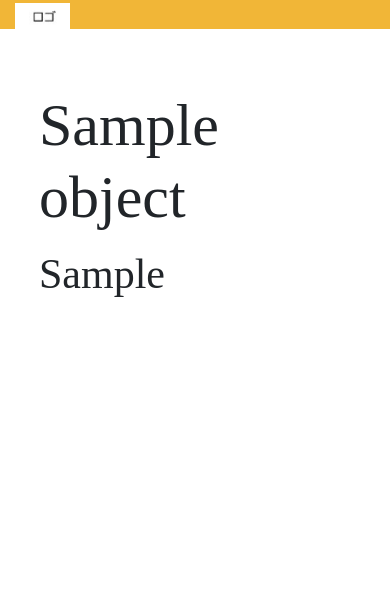
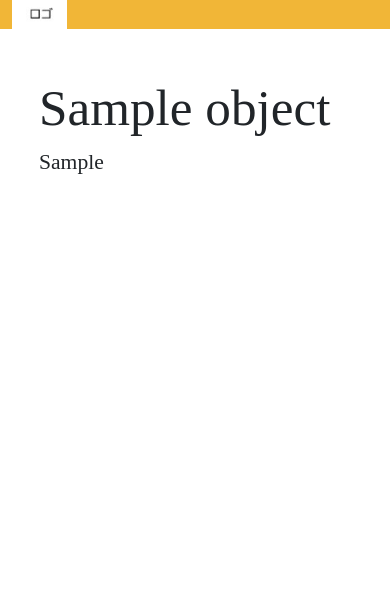
Before and after one commit to ttiz/ta2_python_blog, a Django app: template mount/app/Django/templates/tech/article_detail.html in a window 390 px wide. Shown: the top 589 px of the page. Run offline with Django 4.2, Linux system fonts and the light colour scheme; the template is opened without the code that fills it: most values are stand-ins (such as "Sample title", 1, 10 or a date in 2020); some libraries are stand-ins or nearby versions.

Commit message:
#2
途中

```diff
--- a/mount/app/Django/static/tech/index_v1_6.css
+++ b/mount/app/Django/static/tech/index_v1_6.css
@@ -1,9 +1,13 @@
 html{
-  font-size: 20px;
+  font-size: 16px;
 }
 
 h1{
-  font-size: 3rem;
+  font-size: 3.2rem;
+}
+
+h2{
+  font-size: 2.8rem;
 }
 
 .div_link {
@@ -62,12 +66,7 @@
      */
 }
 
-.content {
-  display: flex;
-  flex-direction: column;
-  flex-grow: 1;
-  font-size: 2.1rem;
-}
+
 
 /* .app {
   width: 100vw;
@@ -103,3 +102,34 @@
   margin-top: 3em;
   font-family: a-otf-ud-shin-go-pr6n;
 }
+
+.content {
+  display: flex;
+  flex-direction: column;
+  flex-grow: 1;
+  font-size: 1.3rem;
+}
+
+@media screen and (max-width:330px){
+  .content {
+    font-size: 1.9rem;
+  }
+}
+
+@media screen and (max-width:380px){
+  .content {
+    font-size: 1.7rem;
+  }
+}
+
+@media screen and (max-width:430px){
+  .content {
+    font-size: 1.5rem;
+  }
+}
+
+@media screen and (max-width:770px){
+  .content {
+    font-size: 1.35rem;
+  }
+}
--- a/mount/app/Django/templates/tech/base.html
+++ b/mount/app/Django/templates/tech/base.html
@@ -4,6 +4,7 @@
 
 <head>
     <meta charset="UTF-8">
+    <meta name="viewport" content="width=device-width, initial-scale=1.0">
     <title>{% block head_title %}トップページ | ブログ{% endblock %}</title>
     <script src="{% static 'common/highlight.js'%}"></script>
 
```
